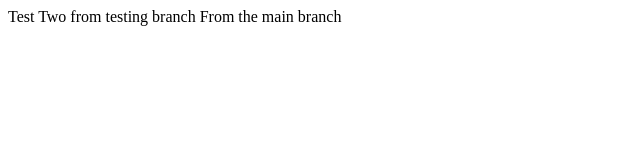
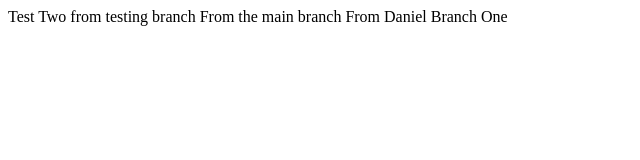
Before and after one commit to dmmejia2/BranchMergeTest, a plain HTML site: page index.html in a window 1280 px wide. Shown: the whole page, without its empty margins (0-640 px from the left). Drawn offline with Linux system fonts and the light colour scheme.

Commit message:
From Daniel Branch One

```diff
--- a/index.html
+++ b/index.html
@@ -1,8 +1,8 @@
 <!DOCTYPE html>
 <head>
-
 </head>
 <body>
     Test Two from testing branch
     From the main branch
+    From Daniel Branch One
 </body>
```
